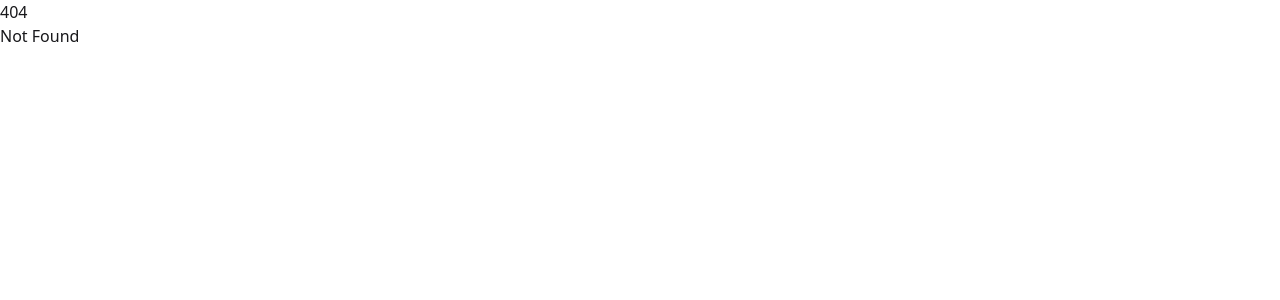
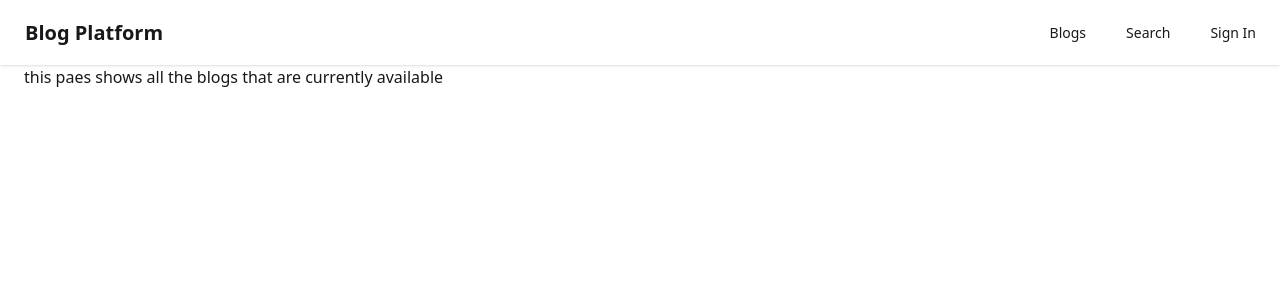
Before and after one commit to justEstif/sv-personal-blog, a SvelteKit app: page /blogs in a window 1280 px wide. Before the commit this address had no page. Shown: the top 300 px of the page. Built offline with nearby package versions, Linux system fonts and the light colour scheme.

Commit message:
feat: wip blog page

```diff
--- a/package.json
+++ b/package.json
@@ -24,5 +24,9 @@
     "typescript": "^5.9.3",
     "vite": "^7.1.10",
     "vite-plugin-devtools-json": "^1.0.0"
+  },
+  "dependencies": {
+    "gray-matter": "^4.0.3",
+    "minio": "^8.0.6"
   }
 }
--- a/src/app.d.ts
+++ b/src/app.d.ts
@@ -9,5 +9,3 @@ declare global {
     // interface Platform {}
   }
 }
-
-export {};
--- a/src/routes/+page.svelte
+++ b/src/routes/+page.svelte
@@ -8,7 +8,6 @@
         <li><a href="/blogs">Blogs</a></li>
         <li><a href="/search">Search</a></li>
         <li><a href="/auth/sign-in">Sign In</a></li>
-        <li><a href="/admin">Admin</a></li>
       </ul>
     </div>
   </header>
@@ -32,8 +31,7 @@
     <nav class="grid grid-flow-col gap-2">
       <a href="/" class="link link-hover">About us</a>
       <a href="/" class="link link-hover">Contact</a>
-      <a href="/" class="link link-hover">Jobs</a>
-      <a href="/" class="link link-hover">Press kit</a>
+      <a href="/admin" class="link link-hover">Admin</a>
     </nav>
     <aside>
       <p>
--- /dev/null
+++ b/src/routes/blogs/+page.server.ts
@@ -0,0 +1,8 @@
+import type { PageServerLoad } from "./$types";
+
+export const load: PageServerLoad = async () => {
+  // This is where we will fetch the blogs from the database
+
+  return {
+  };
+};
--- /dev/null
+++ b/src/routes/blogs/+page.svelte
@@ -0,0 +1,16 @@
+<header class="navbar bg-base-100 shadow-sm container mx-auto">
+  <div class="flex-1">
+    <h3 class="btn btn-ghost text-xl">Blog Platform</h3>
+  </div>
+  <div class="flex-none">
+    <ul class="menu menu-horizontal gap-4 px-1">
+      <li><a href="/blogs">Blogs</a></li>
+      <li><a href="/search">Search</a></li>
+      <li><a href="/auth/sign-in">Sign In</a></li>
+    </ul>
+  </div>
+</header>
+
+<main class="container mx-auto px-6">
+  this paes shows all the blogs that are currently available
+</main>
```
Also changed, not shown: 2 other files (tests, documents, lock files or other folders).
